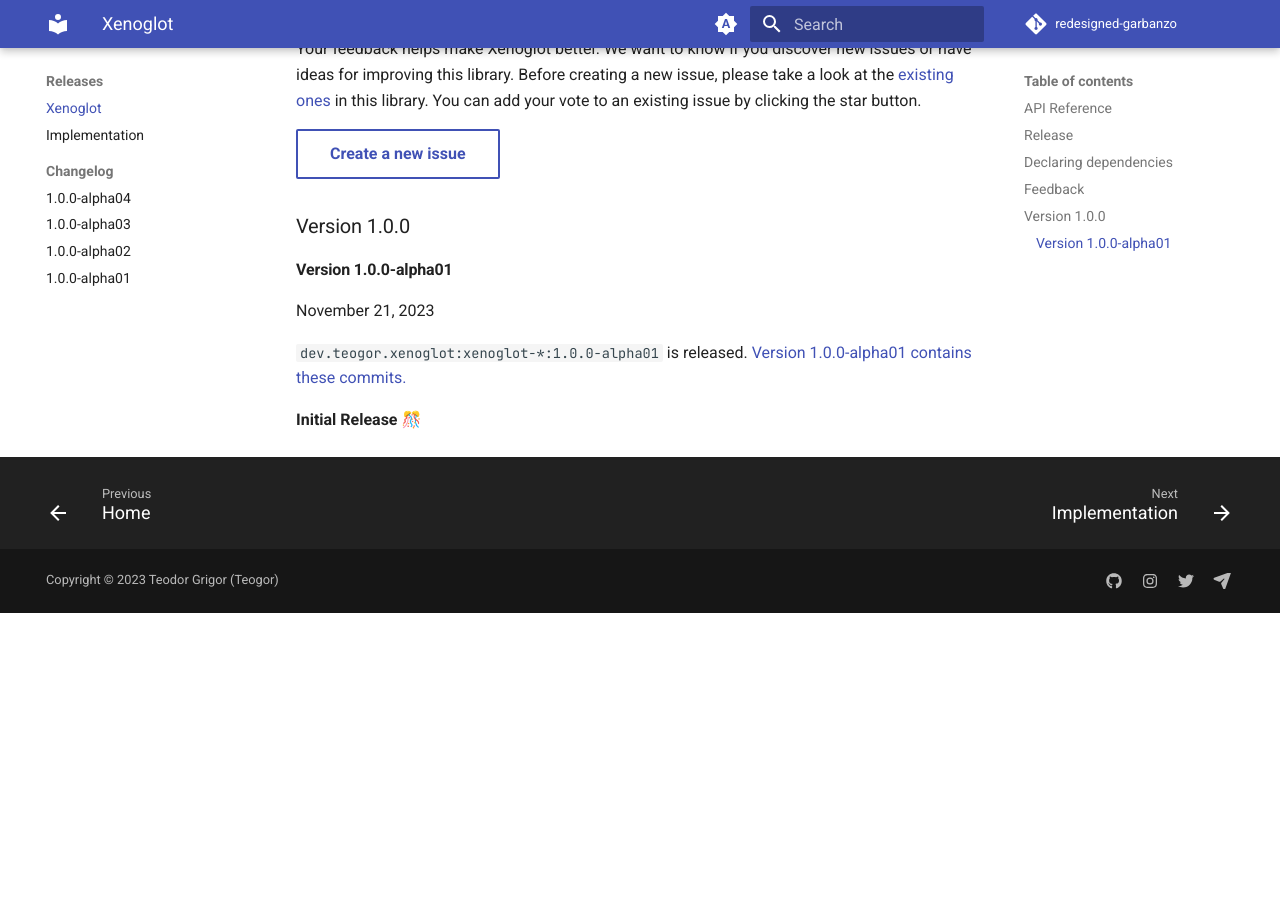
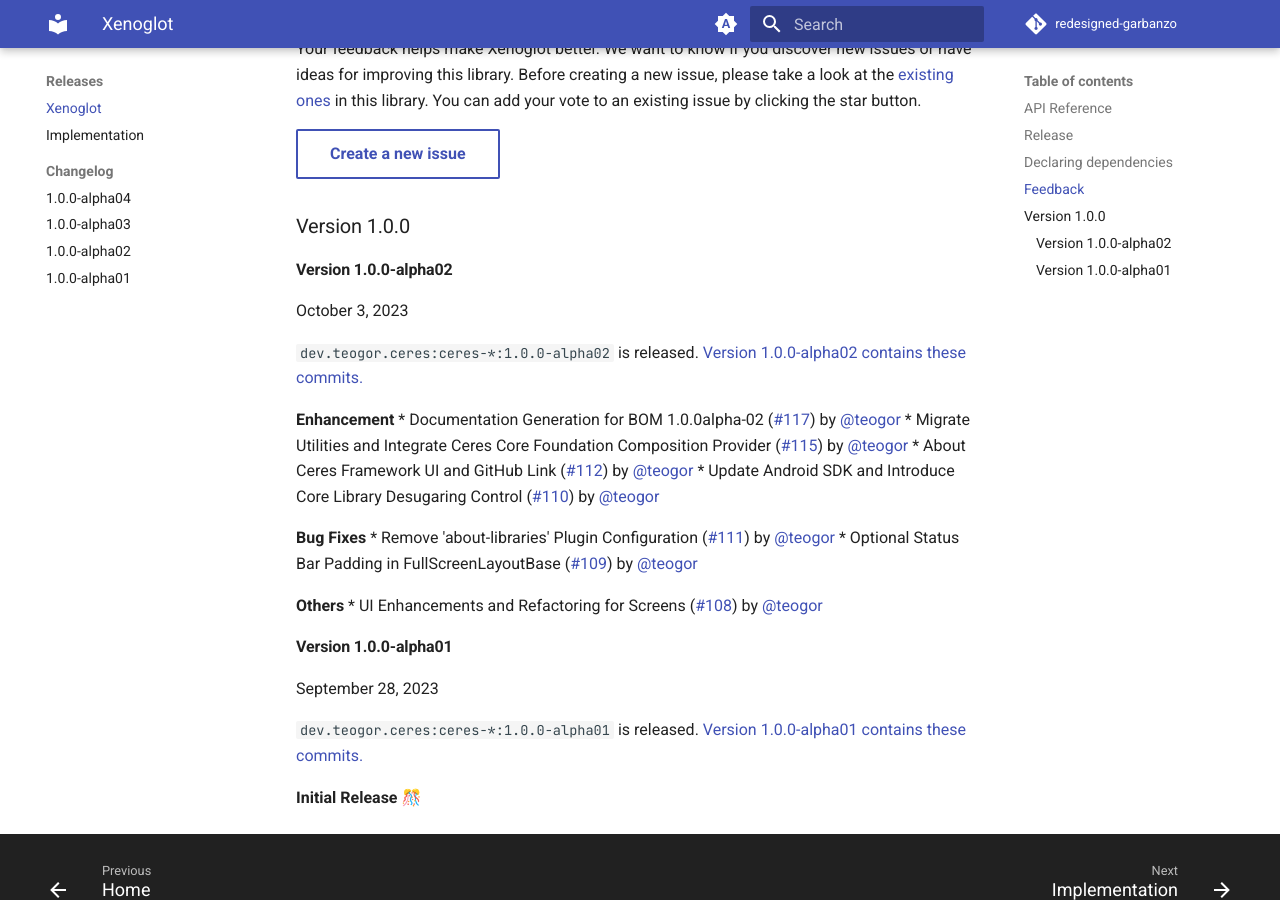
Before and after one commit to teogor/redesigned-garbanzo, an MkDocs documentation site: the page built from docs/releases.md, in a window 1280 px wide and 900 px high, scrolled down 1205 px. Built offline with MkDocs 1.6.1 and Material for MkDocs 9.7.7, drawn with Linux system fonts in a browser that asks for light colours; comment, search, counter and statistics services are not loaded; before the commit the page ends 1818 px from its top, so only the background shows below that.

Commit message:
Update releases.md

```diff
--- a/docs/releases.md
+++ b/docs/releases.md
@@ -73,11 +73,31 @@
 
 ### Version 1.0.0
 
+#### Version 1.0.0-alpha02
+
+October 3, 2023
+
+`dev.teogor.ceres:ceres-*:1.0.0-alpha02` is
+released. [Version 1.0.0-alpha02 contains these commits.](https://github.com/teogor/ceres/compare/1.0.0-alpha01...1.0.0-alpha02)
+
+**Enhancement**
+* Documentation Generation for BOM 1.0.0alpha-02 ([#117](https://github.com/teogor/ceres/pull/117)) by [@teogor](https://github.com/teogor)
+* Migrate Utilities and Integrate Ceres Core Foundation Composition Provider ([#115](https://github.com/teogor/ceres/pull/115)) by [@teogor](https://github.com/teogor)
+* About Ceres Framework UI and GitHub Link ([#112](https://github.com/teogor/ceres/pull/112)) by [@teogor](https://github.com/teogor)
+* Update Android SDK and Introduce Core Library Desugaring Control ([#110](https://github.com/teogor/ceres/pull/110)) by [@teogor](https://github.com/teogor)
+
+**Bug Fixes**
+* Remove 'about-libraries' Plugin Configuration ([#111](https://github.com/teogor/ceres/pull/111)) by [@teogor](https://github.com/teogor)
+* Optional Status Bar Padding in FullScreenLayoutBase ([#109](https://github.com/teogor/ceres/pull/109)) by [@teogor](https://github.com/teogor)
+
+**Others**
+* UI Enhancements and Refactoring for Screens ([#108](https://github.com/teogor/ceres/pull/108)) by [@teogor](https://github.com/teogor)
+
 #### Version 1.0.0-alpha01
 
-November 21, 2023
+September 28, 2023
 
-`dev.teogor.xenoglot:xenoglot-*:1.0.0-alpha01` is
-released. [Version 1.0.0-alpha01 contains these commits.](https://github.com/teogor/xenoglot/commit/ff798bb57b380403a26d23ee4260e6ab98627adc)
+`dev.teogor.ceres:ceres-*:1.0.0-alpha01` is
+released. [Version 1.0.0-alpha01 contains these commits.](https://github.com/teogor/ceres/compare/6179ac776758e1905c36093a803fec7af99176b7...1.0.0-alpha01)
 
 **Initial Release** 🎊
```
